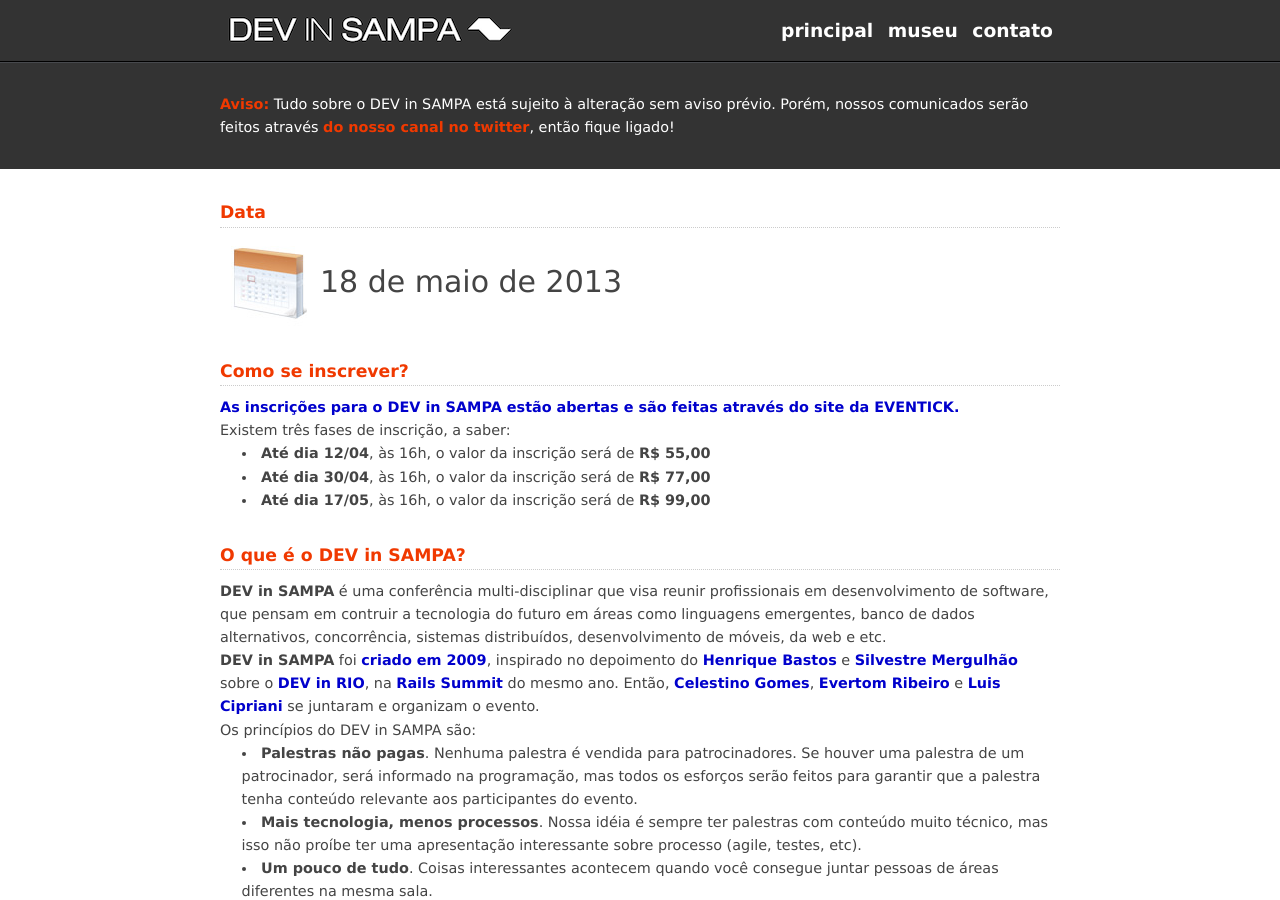
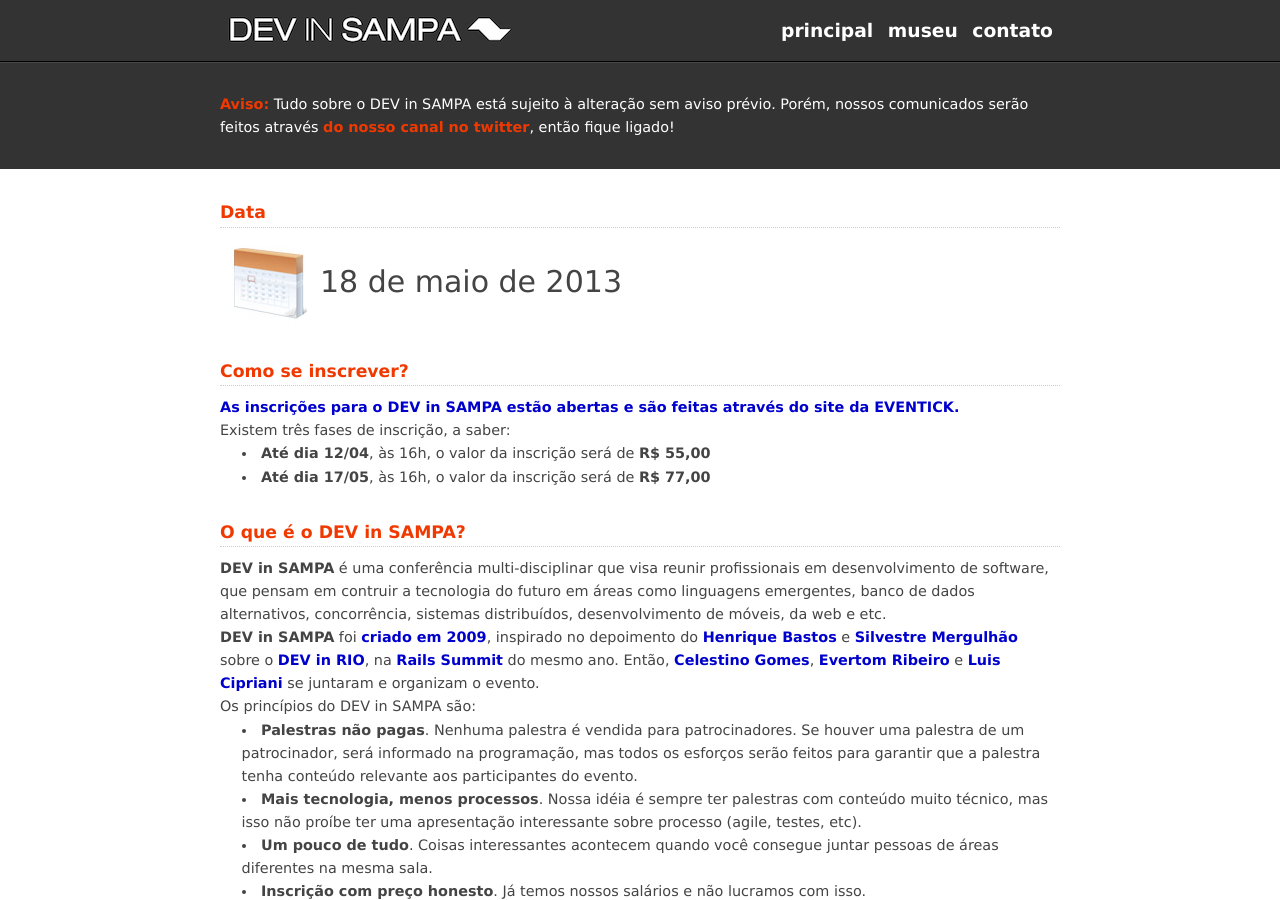
Before and after one commit to devinsampa/devinsampa.github.io, a Jekyll site: the page built from index.html, in a window 1280 px wide and 900 px high. Built offline with Jekyll 4.4.1, drawn with Linux system fonts in a browser that asks for light colours.

Commit message:
ajuste nos preços da inscrição

```diff
--- a/_includes/inscricao.html
+++ b/_includes/inscricao.html
@@ -6,7 +6,6 @@
 
 	<ul>
 		<li><strong>Até dia 12/04</strong>, às 16h, o valor da inscrição será de <strong>R$ 55,00</strong></li>
-		<li><strong>Até dia 30/04</strong>, às 16h, o valor da inscrição será de <strong>R$ 77,00</strong></li>
-		<li><strong>Até dia 17/05</strong>, às 16h, o valor da inscrição será de <strong>R$ 99,00</strong></li>
+		<li><strong>Até dia 17/05</strong>, às 16h, o valor da inscrição será de <strong>R$ 77,00</strong></li>
 	</ul>
 </section>
```
